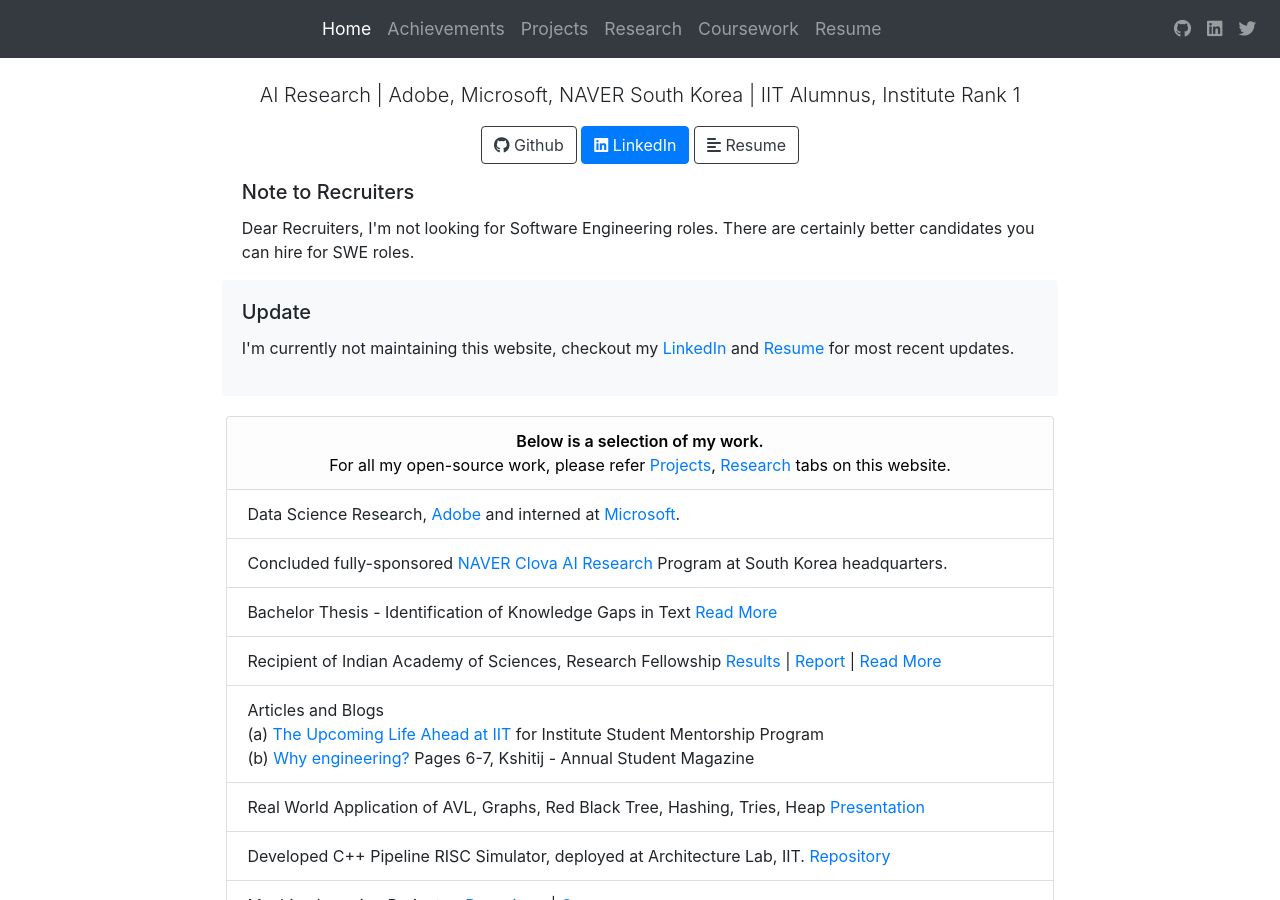
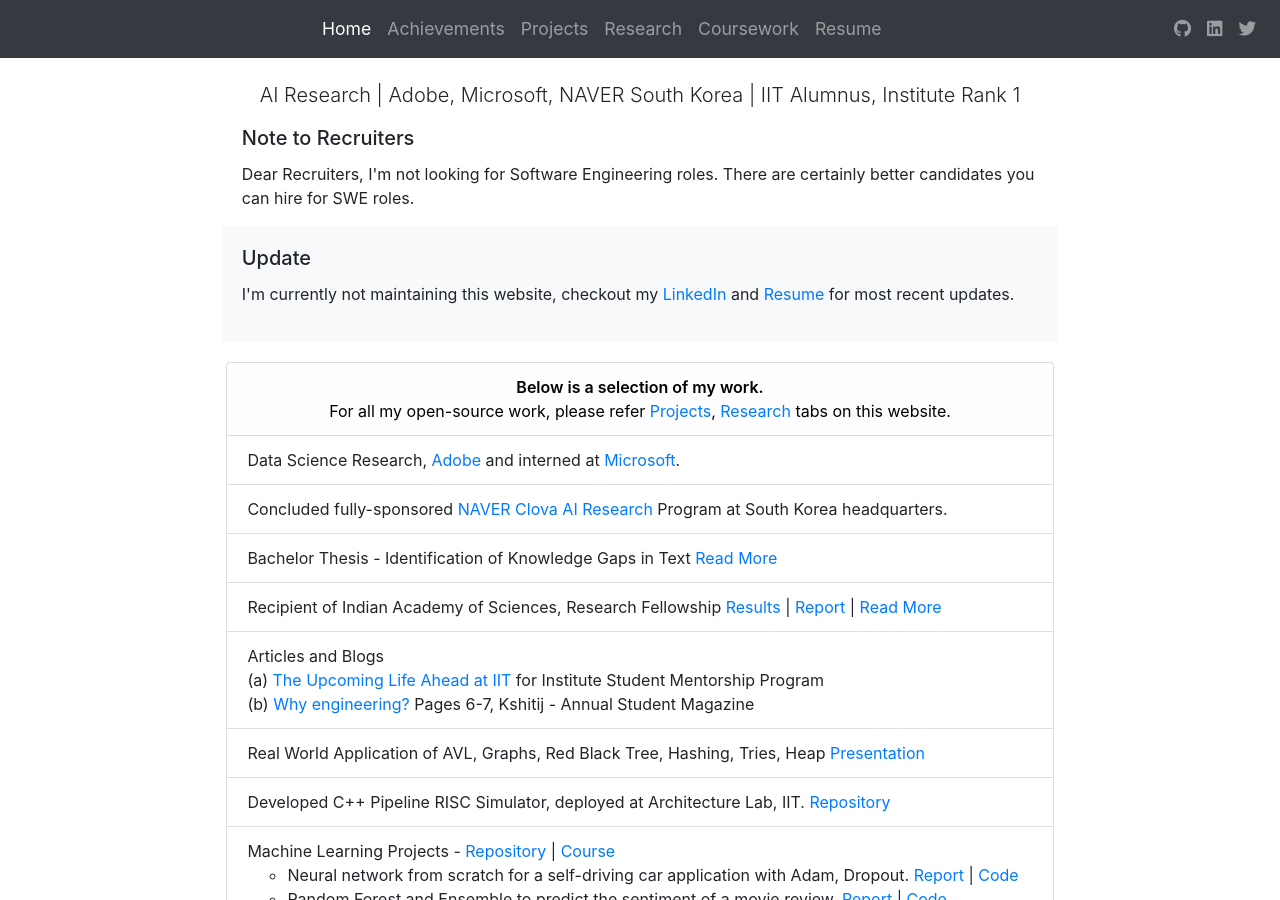
Before and after one commit to thenamangoyal/thenamangoyal.github.io, a Jekyll site: the page built from index.html, in a window 1280 px wide and 900 px high. Built offline with Jekyll 4.4.1, drawn with Linux system fonts in a browser that asks for light colours; nearby versions of some CDN libraries.

Commit message:
Comment buttons

```diff
--- a/index.html
+++ b/index.html
@@ -15,14 +15,14 @@ layout: bootstrap
         </p>
         <!-- <p class="text-center">"It is in your moments of decision that your destiny is shaped."<br>Source: My High-School Notebook &amp; Tony Robbins</p> -->
 
-        <p class="text-center">
+        <!-- <p class="text-center">
             <a target="_blank" href="https://github.com/thenamangoyal" class="btn btn-outline-dark"><i
                     class="fab fa-github"></i> Github</a>
             <a target="_blank" href="https://www.linkedin.com/in/goyal-naman/" class="btn btn-primary"><i
                     class="fab fa-linkedin"></i> LinkedIn</a>
             <a target="_blank" href="https://bit.ly/namangoyal" class="btn btn-outline-dark"><i class="fa-solid fa-align-left"></i> Resume</a>
 
-        </p>
+        </p> -->
         <!-- <p class="text-center">
             YouTube
                 <a href="https://www.youtube.com/c/NamanGoyal6" title="YouTube HomePage" target="_blank">
```
